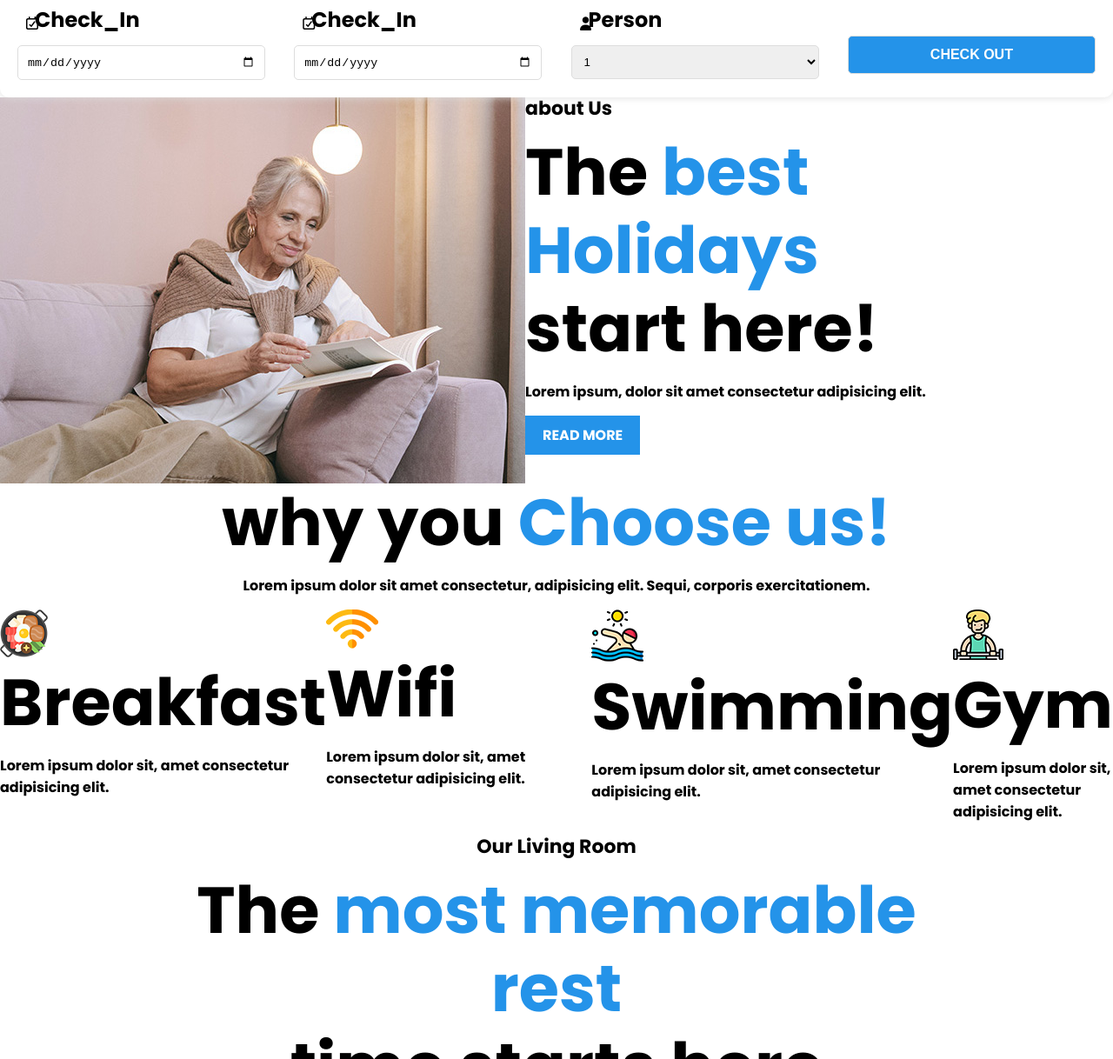
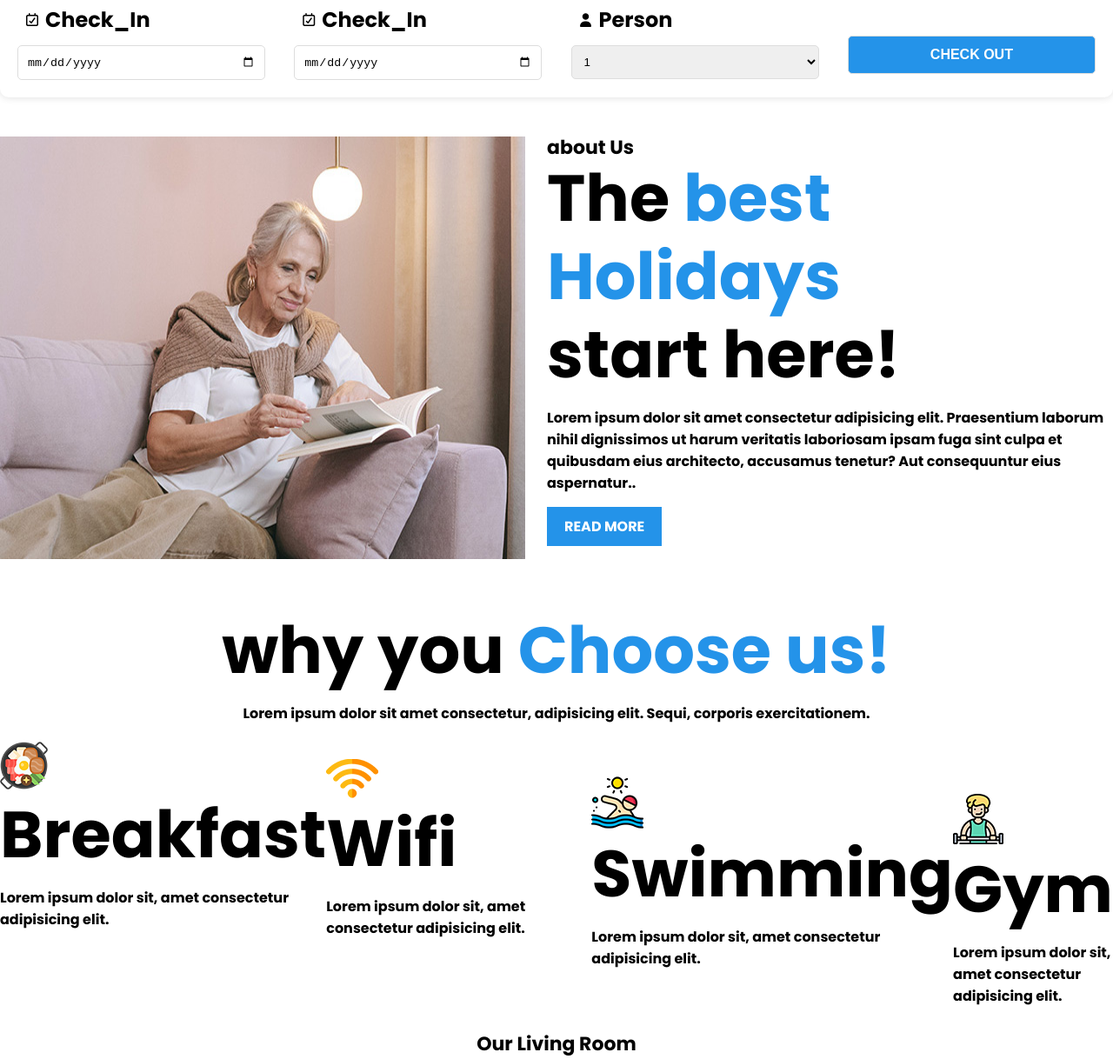
Before and after one commit to oderinde567/Tulip_Park_Design, a plain HTML site: page index.html in a window 1280 px wide. Shown: the part 572-1790 px from the top of the page at 87% size. Drawn offline with Linux system fonts and the light colour scheme; a web font is replaced by a local one.

Commit message:
added why area

```diff
--- a/index.html
+++ b/index.html
@@ -123,7 +123,7 @@
                 <h2>The <strong>best Holidays</strong><br>
                 start here!
                 </h2>
-                <p>Lorem ipsum, dolor sit amet consectetur adipisicing elit.</p>
+                <p>Lorem ipsum dolor sit amet consectetur adipisicing elit. Praesentium laborum nihil dignissimos ut harum veritatis laboriosam ipsam fuga sint culpa et quibusdam eius architecto, accusamus tenetur? Aut consequuntur eius aspernatur..</p>
                 <p> <a href="#" class="btn">Read More</a></p>
             </div>
         </div>
--- /dev/null
+++ b/scss/_about.scss
@@ -0,0 +1,16 @@
+#about_area{
+    padding: $paddingLg;
+    img{
+        margin-right: 25px;
+    }
+    .inner_about{
+        display: flex;
+        flex-direction: column;
+        justify-content: center;
+    }
+    h5{
+        margin: 0;
+    }
+
+
+}
--- a/scss/_checkout.scss
+++ b/scss/_checkout.scss
@@ -13,6 +13,8 @@
         float: left;
         padding-left: 10px;
         padding-top:10px;
+        margin-right: 12px;
+        margin-top: -4px;
     }
 
     h5{
@@ -26,4 +28,7 @@
 
 
    }
+
+
+
 }
--- /dev/null
+++ b/scss/_why.scss
@@ -0,0 +1,6 @@
+#why_area{
+    padding: $paddingSm;
+    .inner{
+        margin-top: 20px;
+    }
+}
--- a/scss/styles.scss
+++ b/scss/styles.scss
@@ -7,3 +7,7 @@
 @import "hero_area";
 
 @import "checkout";
+
+@import "about";
+
+@import "why";
```
Also changed, not shown: femi/styles.min.css.
